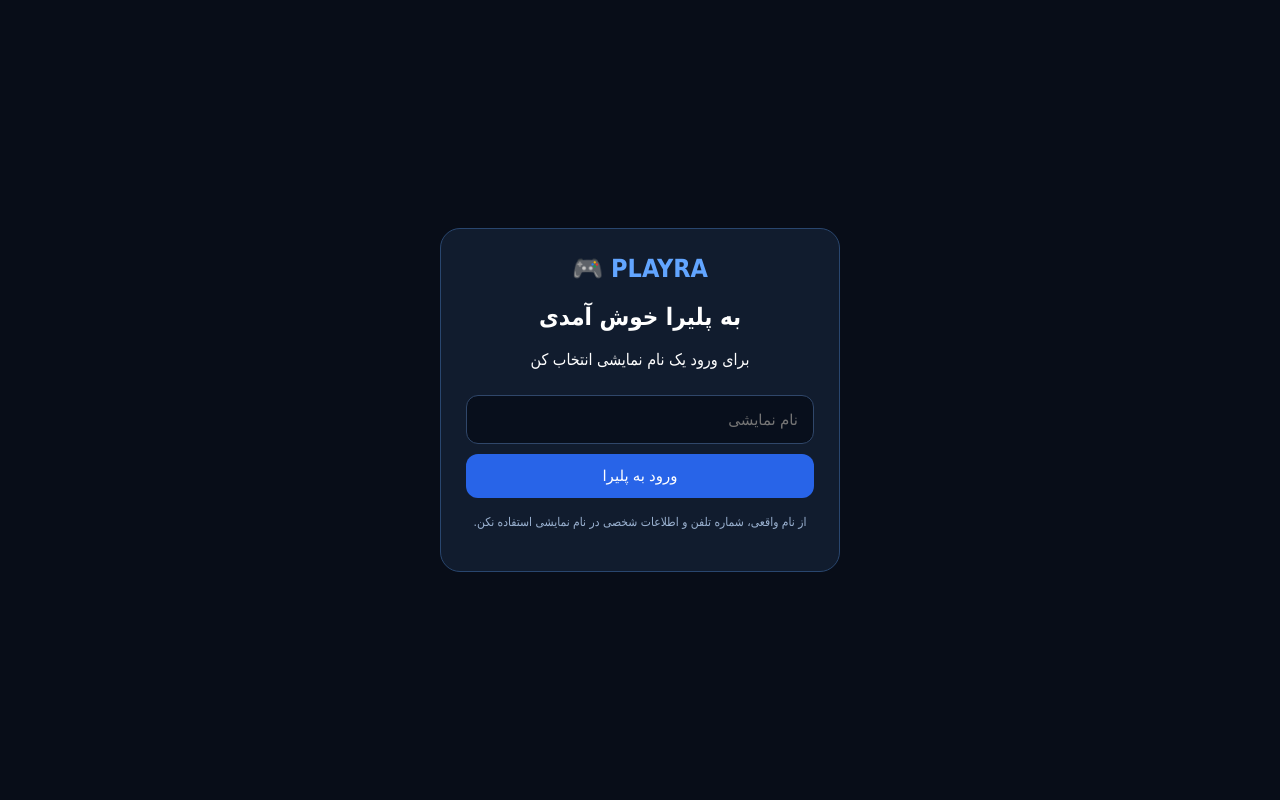
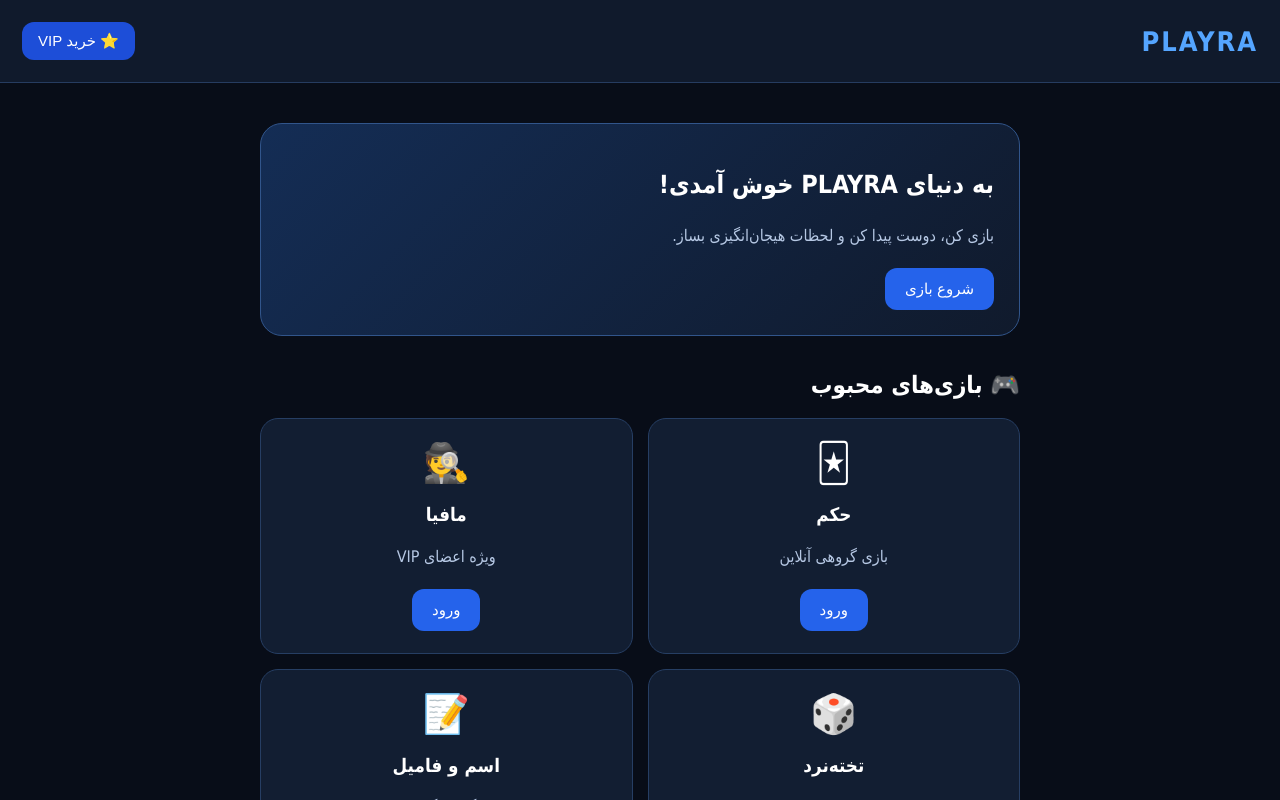
Before and after one commit to mohamadhasanbeegrezae/PLAYRA, a plain HTML site: page index.html in a window 1280 px wide. Shown: the top 800 px of the page. Drawn offline with Linux system fonts and the light colour scheme.

Commit message:
Update index.html

```diff
--- a/index.html
+++ b/index.html
@@ -2,267 +2,155 @@
 <html lang="fa" dir="rtl">
 <head>
 <meta charset="UTF-8">
-<meta name="viewport" content="width=device-width, initial-scale=1">
-<title>PLAYRA | پلیرا</title>
-
+<meta name="viewport" content="width=device-width, initial-scale=1.0">
+<title>PLAYRA | بازی آنلاین</title>
 <style>
 *{box-sizing:border-box}
 body{
  margin:0;
  background:#080d18;
  color:white;
- font-family:Tahoma,Arial;
+ font-family:Tahoma,Arial,sans-serif;
 }
 header{
- background:#111c2e;
- padding:18px;
+ padding:22px;
  display:flex;
  justify-content:space-between;
  align-items:center;
- border-bottom:1px solid #263957;
+ background:#101a2c;
+ border-bottom:1px solid #263c60;
 }
 .logo{
- font-size:25px;
+ font-size:27px;
  font-weight:bold;
- color:#62a5ff;
+ color:#55a5ff;
+ letter-spacing:2px;
 }
+.vip{
+ background:#1d4ed8;
+ padding:10px 16px;
+ border-radius:12px;
+ color:white;
+}
+main{padding:20px;max-width:800px;margin:auto}
+.welcome{
+ background:linear-gradient(135deg,#142d55,#101a2c);
+ padding:25px;
+ border-radius:22px;
+ margin-top:20px;
+ border:1px solid #31558b;
+}
+h1{font-size:25px}
+p{color:#b6c8e4;line-height:2}
+h2{margin-top:35px}
+.games{
+ display:grid;
+ grid-template-columns:repeat(2,1fr);
+ gap:15px;
+}
+.game{
+ background:#121e32;
+ border:1px solid #263e63;
+ padding:22px 12px;
+ border-radius:18px;
+ text-align:center;
+}
+.icon{font-size:38px}
+.game h3{margin-bottom:8px}
 button{
+ background:#2563eb;
+ color:white;
  border:0;
+ padding:12px 20px;
  border-radius:12px;
- padding:13px 18px;
- background:#2864e8;
- color:white;
  font-size:15px;
  cursor:pointer;
 }
-.container{
- padding:18px;
- max-width:750px;
- margin:auto;
+.actions{
+ display:grid;
+ grid-template-columns:repeat(2,1fr);
+ gap:12px;
+ margin-top:25px;
 }
-.welcome{
- background:linear-gradient(135deg,#142c53,#10182b);
- padding:25px;
- border-radius:20px;
- margin-top:20px;
+.actions button{background:#172a47}
+footer{
+ text-align:center;
+ padding:30px;
+ color:#7185a5;
 }
-.welcome h2{font-size:23px}
-.card{
- background:#111c2e;
- border:1px solid #243b60;
- padding:18px;
- border-radius:17px;
- margin-top:15px;
-}
-.card h3{margin-top:0}
-.games{
- display:grid;
- grid-template-columns:1fr 1fr;
- gap:12px;
-}
-.game{
- background:#14243d;
- border:1px solid #29466e;
- border-radius:16px;
- padding:20px 10px;
- text-align:center;
-}
-.game .icon{font-size:38px}
-.game button{
- width:100%;
- margin-top:12px;
-}
-input{
- width:100%;
- padding:15px;
- border-radius:12px;
- border:1px solid #30476a;
- background:#080f1c;
- color:white;
- margin:10px 0;
- font-size:15px;
-}
-.badge{
- color:#80b7ff;
- font-size:13px;
-}
-.nav{
- display:flex;
- justify-content:space-around;
- background:#111c2e;
- padding:16px 5px;
- position:fixed;
- bottom:0;
- width:100%;
- border-top:1px solid #263957;
-}
-.nav span{
- font-size:13px;
- text-align:center;
- cursor:pointer;
-}
-#login{
- position:fixed;
- inset:0;
- background:#080d18;
- z-index:10;
- display:flex;
- align-items:center;
- justify-content:center;
- padding:20px;
-}
-.loginbox{
- background:#111c2e;
- border:1px solid #29466e;
- border-radius:20px;
- padding:25px;
- width:100%;
- max-width:400px;
- text-align:center;
-}
-.hidden{display:none!important}
-.notice{
- font-size:12px;
- color:#9bb2d1;
- line-height:2;
+@media(max-width:400px){
+ .games{grid-template-columns:1fr 1fr}
 }
 </style>
 </head>
-
 <body>
-
-<div id="login">
- <div class="loginbox">
-  <div class="logo">PLAYRA 🎮</div>
-  <h2>به پلیرا خوش آمدی</h2>
-  <p>برای ورود یک نام نمایشی انتخاب کن</p>
-  <input id="username" placeholder="نام نمایشی">
-  <button onclick="login()" style="width:100%">ورود به پلیرا</button>
-  <p class="notice">از نام واقعی، شماره تلفن و اطلاعات شخصی در نام نمایشی استفاده نکن.</p>
- </div>
-</div>
 
 <header>
  <div class="logo">PLAYRA</div>
- <div class="badge">ONLINE GAMING</div>
+ <button class="vip">⭐ خرید VIP</button>
 </header>
 
-<div class="container">
-
+<main>
  <section class="welcome">
-  <h2>سلام <span id="player">بازیکن</span> 👋</h2>
-  <p>آماده‌ای دوستان جدید پیدا کنی؟</p>
-  <span class="badge">دنیای بازی‌های آنلاین پلیرا</span>
+  <h1>به دنیای PLAYRA خوش آمدی!</h1>
+  <p>بازی کن، دوست پیدا کن و لحظات هیجان‌انگیزی بساز.</p>
+  <button onclick="showMessage('به‌زودی وارد دنیای بازی می‌شوی!')">شروع بازی</button>
  </section>
 
- <section class="card">
-  <h3>🎮 بازی‌های امروز</h3>
-  <p>بازی رایگان باقی‌مانده:</p>
-  <h2 id="remaining">۳ بازی</h2>
-  <p class="notice">سهمیه رایگان پس از استفاده، ۱۲ ساعت بعد دوباره شارژ می‌شود.</p>
- </section>
+ <h2>🎮 بازی‌های محبوب</h2>
 
- <h3 style="margin-top:28px">بازی‌ها</h3>
-
- <div class="games">
-
+ <section class="games">
   <div class="game">
    <div class="icon">🃏</div>
    <h3>حکم</h3>
-   <span class="badge">رایگان</span>
-   <button onclick="play('حکم')">ورود به بازی</button>
+   <p>بازی گروهی آنلاین</p>
+   <button onclick="joinGame('حکم')">ورود</button>
   </div>
 
   <div class="game">
-   <div class="icon">🎭</div>
+   <div class="icon">🕵️</div>
    <h3>مافیا</h3>
-   <span class="badge">ویژه VIP</span>
-   <button onclick="vip()">مشاهده VIP</button>
+   <p>ویژه اعضای VIP</p>
+   <button onclick="joinGame('مافیا')">ورود</button>
   </div>
 
   <div class="game">
-   <div class="icon">❌⭕</div>
-   <h3>دوز آنلاین</h3>
-   <span class="badge">رایگان</span>
-   <button onclick="play('دوز آنلاین')">ورود به بازی</button>
+   <div class="icon">🎲</div>
+   <h3>تخته‌نرد</h3>
+   <p>رقابت دوستانه</p>
+   <button onclick="joinGame('تخته‌نرد')">ورود</button>
   </div>
 
   <div class="game">
-   <div class="icon">🧠</div>
-   <h3>حدس کلمه</h3>
-   <span class="badge">رایگان</span>
-   <button onclick="play('حدس کلمه')">ورود به بازی</button>
+   <div class="icon">📝</div>
+   <h3>اسم و فامیل</h3>
+   <p>سرگرمی گروهی</p>
+   <button onclick="joinGame('اسم و فامیل')">ورود</button>
   </div>
-
- </div>
-
- <section class="card">
-  <h3>👥 دوستان و بازیکنان</h3>
-  <p>به‌زودی امکان پیدا کردن بازیکنان و ساخت اتاق بازی فعال می‌شود.</p>
  </section>
 
- <section class="card">
-  <h3>⭐ اشتراک VIP</h3>
-  <h2>۱۵۰,۰۰۰ تومان</h2>
-  <p>اعتبار یک ماهه</p>
-  <button onclick="vip()">مشاهده اشتراک</button>
+ <h2>👥 امکانات اجتماعی</h2>
+ <section class="actions">
+  <button onclick="showMessage('بخش دوستان به‌زودی فعال می‌شود')">دوستان</button>
+  <button onclick="showMessage('بخش پیام‌ها به‌زودی فعال می‌شود')">پیام‌ها</button>
+  <button onclick="showMessage('پروفایل به‌زودی فعال می‌شود')">پروفایل من</button>
+  <button onclick="showMessage('فروشگاه به‌زودی فعال می‌شود')">فروشگاه</button>
  </section>
+</main>
 
- <section class="card">
-  <h3>💬 گفت‌وگو</h3>
-  <p>چت بازی و گفت‌وگوی بازیکنان</p>
-  <p class="notice">امکان چت پس از اتصال سرور فعال می‌شود. گزارش و مسدودسازی کاربران نیز باید فعال باشد.</p>
- </section>
-
- <section class="card">
-  <h3>⚙️ حساب کاربری</h3>
-  <p id="account">بازیکن پلیرا</p>
-  <button onclick="logout()">خروج از حساب</button>
- </section>
-
-</div>
-
-<div class="nav">
- <span onclick="location.reload()">🏠<br>خانه</span>
- <span onclick="document.querySelector('.games').scrollIntoView()">🎮<br>بازی‌ها</span>
- <span onclick="vip()">⭐<br>VIP</span>
- <span onclick="document.querySelector('#account').scrollIntoView()">👤<br>حساب</span>
-</div>
+<footer>PLAYRA © 2026</footer>
 
 <script>
-function login(){
- let name=document.getElementById('username').value.trim();
- if(name.length<2){
-  alert('لطفاً یک نام نمایشی وارد کن');
-  return;
- }
- localStorage.setItem('playra_name',name);
- showUser();
+function showMessage(message){
+ alert(message);
 }
-
-function showUser(){
- let name=localStorage.getItem('playra_name');
- if(name){
-  document.getElementById('player').innerText=name;
-  document.getElementById('account').innerText=name;
-  document.getElementById('login').classList.add('hidden');
+function joinGame(name){
+ if(name==="مافیا"){
+  alert("این بازی مخصوص اعضای VIP است.");
+ }else{
+  alert("بخش "+name+" به‌زودی فعال می‌شود.");
  }
 }
-
-function logout(){
- localStorage.removeItem('playra_name');
- location.reload();
-}
-
-function play(game){
- alert('انتخاب بازی '+game+' ثبت شد. اتصال به سرور آنلاین در مرحله بعد انجام می‌شود.');
-}
-
-function vip(){
- alert('بخش اشتراک VIP پلیرا در مرحله بعد به درگاه پرداخت متصل می‌شود.');
-}
-
-showUser();
 </script>
 
 </body>
```
